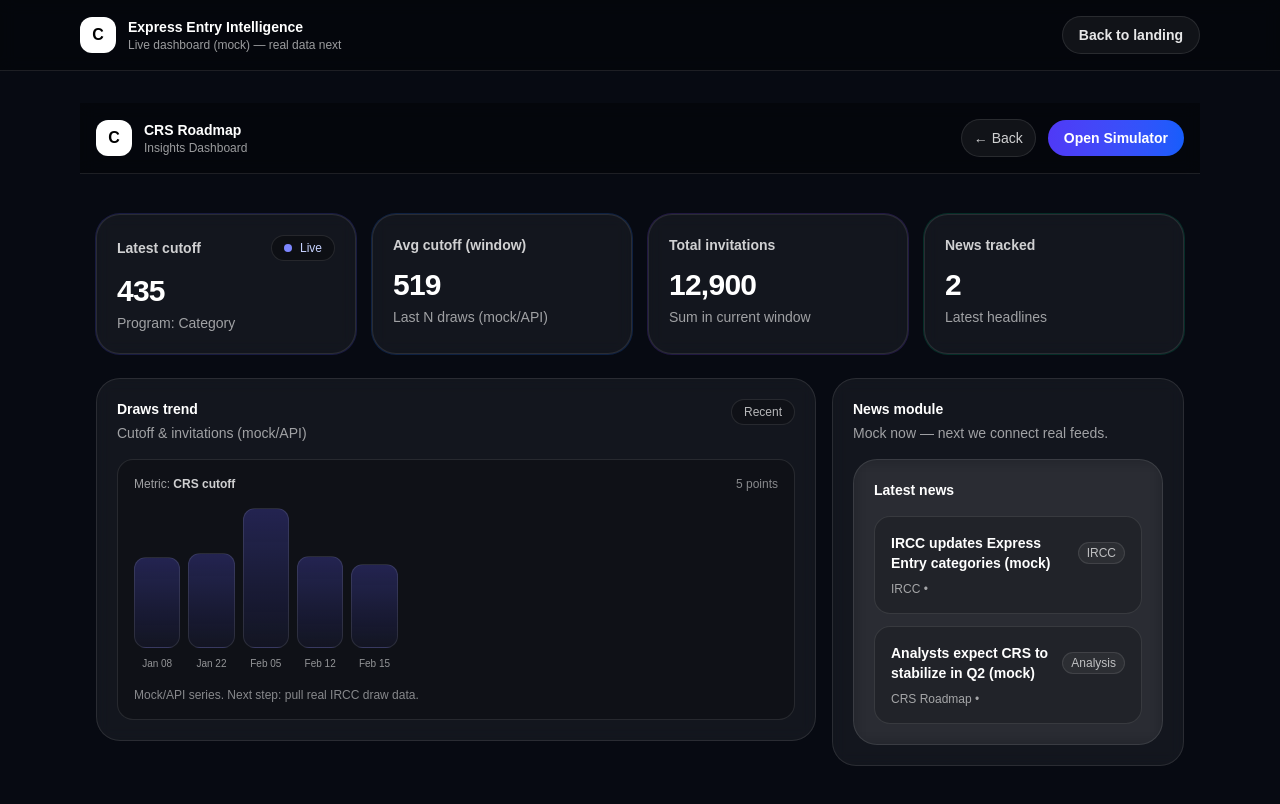
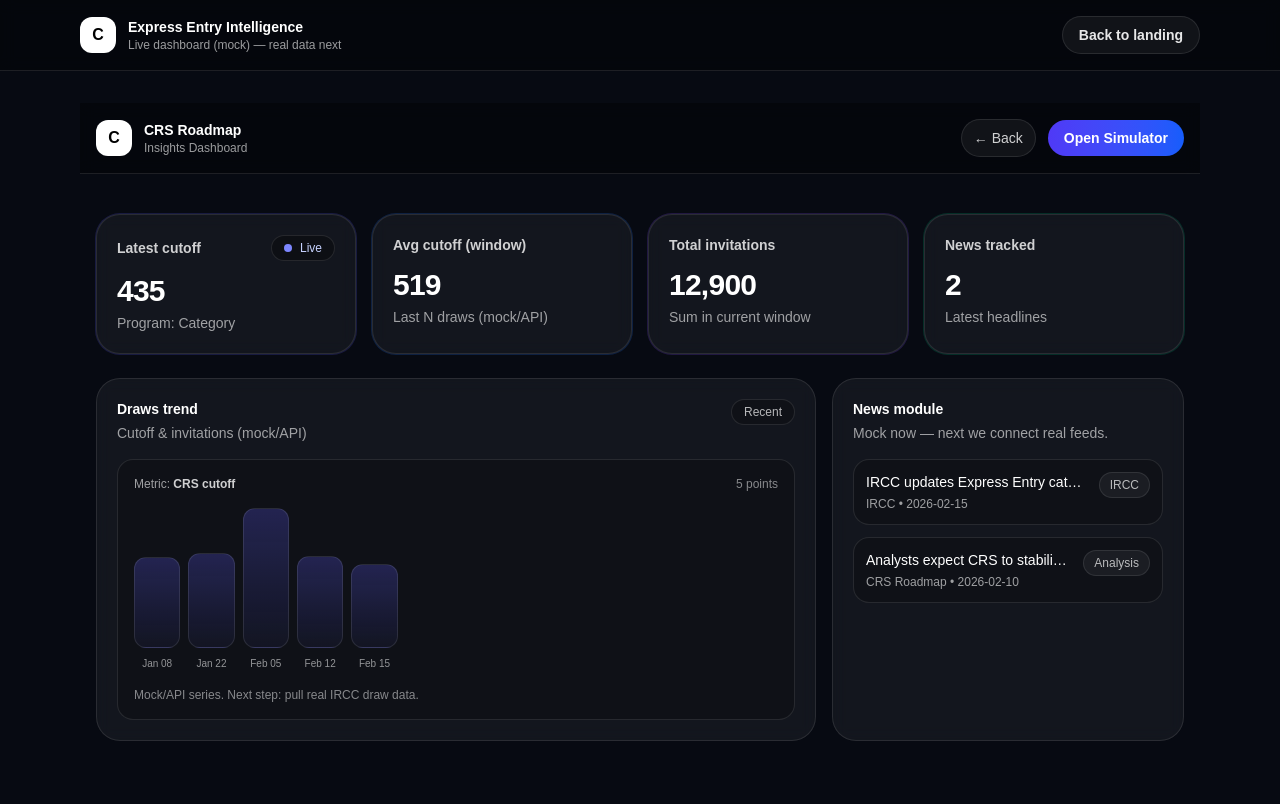
Before and after one commit to Omarion9000/crs-roadmap-landing, a Next.js app: page /insights in a window 1280 px wide. Shown: the top 804 px of the page. Built offline with nearby package versions, Linux system fonts and the light colour scheme.

Commit message:
Fix NewsList type + green build

```diff
--- a/src/components/insights/NewsList.tsx
+++ b/src/components/insights/NewsList.tsx
@@ -1,48 +1,54 @@
-"use client";
-
-export type NewsItem = {
-  id: string;
-  title: string;
-  source: string;
-  dateISO: string;
-  url?: string;
-  tag?: string;
-};
+// src/components/insights/NewsList.tsx
+import type { NewsItem } from "@/lib/insights/types";
 
 export default function NewsList({ items }: { items: NewsItem[] }) {
-  if (!items.length) {
-    return (
-      <div className="rounded-3xl border border-white/10 bg-white/5 p-6 text-white/70">
-        News module is ready ✅ — next step is wiring a real feed (/api/news).
-      </div>
-    );
+  if (!items || items.length === 0) {
+    return <div className="text-sm text-white/60">No news yet.</div>;
   }
 
   return (
-    <div className="rounded-3xl border border-white/10 bg-white/5 p-5 backdrop-blur">
-      <div className="text-sm font-semibold text-white">Latest news</div>
+    <ul className="space-y-3">
+      {items.slice(0, 8).map((n, i) => {
+        const key = n.id ?? `${n.title}-${i}`;
+        const date = n.publishedAt ?? "";
+        const tag = n.tag ?? "";
 
-      <div className="mt-4 space-y-3">
-        {items.map((n) => (
-          <a
-            key={n.id}
-            href={n.url ?? "#"}
-            className="block rounded-2xl border border-white/10 bg-black/20 p-4 hover:bg-black/30 transition"
-          >
-            <div className="flex items-center justify-between gap-3">
-              <div className="text-sm font-semibold text-white">{n.title}</div>
-              {n.tag ? (
-                <span className="rounded-full border border-white/10 bg-white/5 px-2 py-0.5 text-xs text-white/70">
-                  {n.tag}
+        return (
+          <li key={key} className="rounded-2xl border border-white/10 bg-black/20 p-3">
+            <div className="flex items-start justify-between gap-3">
+              <div className="min-w-0">
+                {n.url ? (
+                  <a
+                    href={n.url}
+                    target="_blank"
+                    rel="noreferrer"
+                    className="block truncate text-sm font-medium text-white hover:underline"
+                  >
+                    {n.title}
+                  </a>
+                ) : (
+                  <div className="truncate text-sm font-medium text-white">{n.title}</div>
+                )}
+
+                <div className="mt-1 text-xs text-white/60">
+                  {n.source ?? "Source"}
+                  {date ? ` • ${date}` : ""}
+                </div>
+              </div>
+
+              {tag ? (
+                <span className="shrink-0 rounded-full border border-white/10 bg-white/5 px-2.5 py-1 text-xs text-white/70">
+                  {tag}
+                </span>
+              ) : n.url ? (
+                <span className="shrink-0 rounded-full border border-white/10 bg-white/5 px-2.5 py-1 text-xs text-white/70">
+                  Open
                 </span>
               ) : null}
             </div>
-            <div className="mt-2 text-xs text-white/60">
-              {n.source} • {n.dateISO}
-            </div>
-          </a>
-        ))}
-      </div>
-    </div>
+          </li>
+        );
+      })}
+    </ul>
   );
 }
--- a/src/lib/insights/types.ts
+++ b/src/lib/insights/types.ts
@@ -0,0 +1,17 @@
+// src/lib/insights/types.ts
+
+export type Draw = {
+  date: string;
+  program: string;
+  cutoff: number;
+  invitations: number;
+};
+
+export type NewsItem = {
+  id: string;
+  title: string;
+  source?: string;
+  url?: string;
+  publishedAt?: string; // e.g. "2026-02-15"
+  tag?: string;         // e.g. "IRCC" | "Analysis"
+};
```
